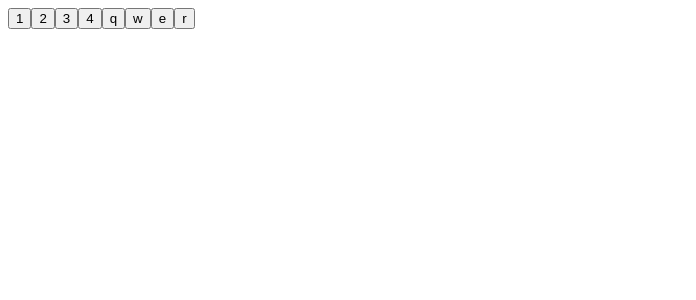
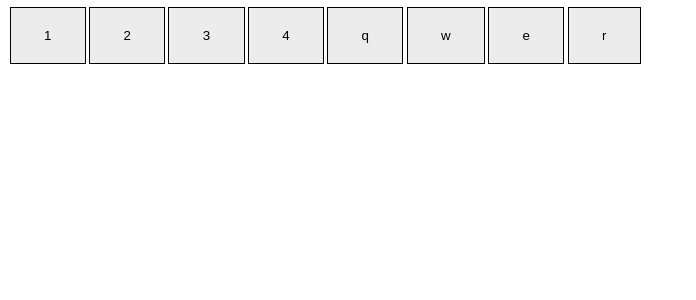
Before and after one commit to lrbn86/acto, an Angular app: page / in a window 1280 px wide. Shown: the top 300 px of the page, without its empty margins (0-696 px from the left). Built offline with nearby package versions, Linux system fonts and the light colour scheme.

Commit message:
Reformat and add class attribute

```diff
--- a/src/app/app.component.html
+++ b/src/app/app.component.html
@@ -1,27 +1,11 @@
 <main>
-  <button name="Action1" (click)="handleActionButton($event)">
-    {{ keyBindings.Action1 }}
-  </button>
-  <button name="Action2" (click)="handleActionButton($event)">
-    {{ keyBindings.Action2 }}
-  </button>
-  <button name="Action3" (click)="handleActionButton($event)">
-    {{ keyBindings.Action3 }}
-  </button>
-  <button name="Action4" (click)="handleActionButton($event)">
-    {{ keyBindings.Action4 }}
-  </button>
-  <button name="Action5" (click)="handleActionButton($event)">
-    {{ keyBindings.Action5 }}
-  </button>
-  <button name="Action6" (click)="handleActionButton($event)">
-    {{ keyBindings.Action6 }}
-  </button>
-  <button name="Action7" (click)="handleActionButton($event)">
-    {{ keyBindings.Action7 }}
-  </button>
-  <button name="Action8" (click)="handleActionButton($event)">
-    {{ keyBindings.Action8 }}
-  </button>
+  <button name="Action1" class="action-button" (click)="handleActionButton($event)">{{ keyBindings.Action1 }}</button>
+  <button name="Action2" class="action-button" (click)="handleActionButton($event)">{{ keyBindings.Action2 }}</button>
+  <button name="Action3" class="action-button" (click)="handleActionButton($event)">{{ keyBindings.Action3 }}</button>
+  <button name="Action4" class="action-button" (click)="handleActionButton($event)">{{ keyBindings.Action4 }}</button>
+  <button name="Action5" class="action-button" (click)="handleActionButton($event)">{{ keyBindings.Action5 }}</button>
+  <button name="Action6" class="action-button" (click)="handleActionButton($event)">{{ keyBindings.Action6 }}</button>
+  <button name="Action7" class="action-button" (click)="handleActionButton($event)">{{ keyBindings.Action7 }}</button>
+  <button name="Action8" class="action-button" (click)="handleActionButton($event)">{{ keyBindings.Action8 }}</button>
 </main>
 <router-outlet></router-outlet>
```
